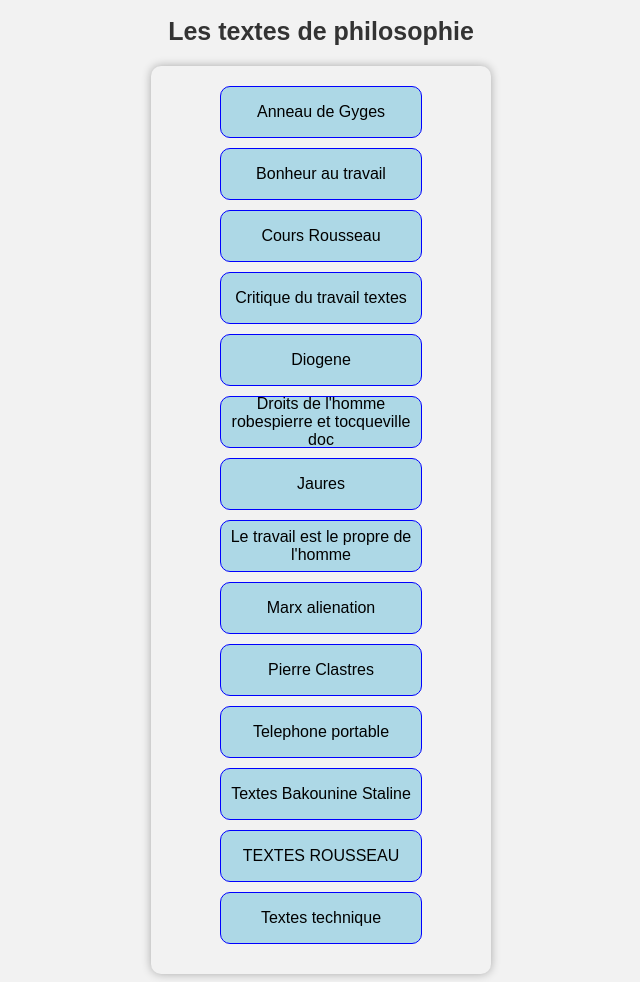
After one commit to SamSamsung/pdf-philo, a PHP site: page /textes.html in a window 1280 px wide. The commit adds this page. Shown: the whole page, without its empty margins (319-959 px from the left). Run offline with PHP 8.4, Linux system fonts and the light colour scheme.

Commit message:
Added a page to access the texts

```diff
--- a/index.html
+++ b/index.html
@@ -11,7 +11,10 @@
     <div class="container">
         <h1 style="text-align: center; size: 50px;">
             Site de Candice
+            <br>
+            <a style="font-size: 50%;" href="textes.html">Acceder aux textes</a>
         </h1>
+
         <img src="./candice.jpeg" class="news-img" alt="tête de Candice">
         <div class="presentation">
             <p>Bienvenue sur le site des textes du cours de philosphie complet.</p>
--- a/main.css
+++ b/main.css
@@ -12,9 +12,10 @@ body {
   }
 
   h1 {
-    font-size: 36px;
+    font-size: 25px;
     color: #333;
     margin-bottom: 20px;
+    text-align: center;
   }
   img.news-img {
     width: 35%;
@@ -38,8 +39,55 @@ body {
     box-shadow: 2px 2px 10px rgba(0,0,0,0.3);
     margin-bottom: 20px;
   }
-  p {
+  .presentation p {
     font-size: 18px;
     color: #333;
     margin-bottom: 0;
   }
+
+
+  .box {
+    width: 200px;
+    height: 50px;
+    background-color: lightblue;
+    border: 1px solid blue;
+    border-radius: 10px;
+    margin-bottom: 10px;
+    display: flex;
+    align-items: center;
+    justify-content: center;
+    text-align: center;
+    transition: background-color 0.3s ease;
+    cursor: pointer;
+    user-select: none;
+  }
+
+  .contain {
+    display: flex;
+    margin: 0 auto;
+    text-align: center;
+    flex-direction: column;
+    align-items: center;
+    width: 300px;
+    padding: 20px;
+    background-color: #f2f2f2;
+    border-radius: 10px;
+    box-shadow: 0 0 10px rgba(0, 0, 0, 0.3);
+
+  }
+
+  a {
+    text-decoration: none;
+    color: black;
+  }
+
+  .box a button {
+    background-color: lightblue;
+    border: none;
+    padding: 5px 10px;
+    cursor: pointer;
+  }
+
+  .box.clicked {
+    background-color: #3f91ac;
+  }
--- /dev/null
+++ b/script.js
@@ -0,0 +1,26 @@
+function handleClick(event) {
+    event.target.classList.toggle("clicked");
+
+  }
+
+
+  var L = ["Anneau de Gyges", "Bonheur au travail", "Cours Rousseau", "Critique du travail textes", "Diogene", "Droits de l'homme robespierre et tocqueville doc", "Jaures", "Le travail est le propre de l'homme", "Marx alienation", "Pierre Clastres", "Telephone portable", "Textes Bakounine Staline", "TEXTES ROUSSEAU", "Textes technique"]
+  window.addEventListener('load', (event) => {
+    titles = document.getElementsByClassName("title");
+    for(i=0; i< L.length; i++){
+        var p = document.createElement("p")
+        p.classList.add("title")
+        p.innerText = L[i]
+
+        var a = document.createElement("a")
+        a.href = L[i].split("'").join(" ").split(" ").join("-") + ".pdf"
+
+        var element = document.createElement("div")
+        element.classList.add("box");
+        element.onclick = handleClick
+        document.getElementsByClassName("contain")[0].appendChild(a)
+        a.appendChild(element)
+        element.appendChild(p)
+        /*titles[i].innerText = L[i].replace(" ", "-") + ".pdf"*/
+    }
+  });
--- /dev/null
+++ b/textes.html
@@ -0,0 +1,16 @@
+<!DOCTYPE html>
+<html lang="en">
+<head>
+    <meta charset="UTF-8">
+    <meta http-equiv="X-UA-Compatible" content="IE=edge">
+    <meta name="viewport" content="width=device-width, initial-scale=1.0">
+    <link rel="stylesheet" href="./main.css">
+    <script type="text/javascript" src="script.js"></script>
+    <title>Textes</title>
+</head>
+<body>
+    <h1>Les textes de philosophie</h1>
+    <div class="contain">
+    </div>
+</body>
+</html>
```
Also changed, not shown: 2 other files.
